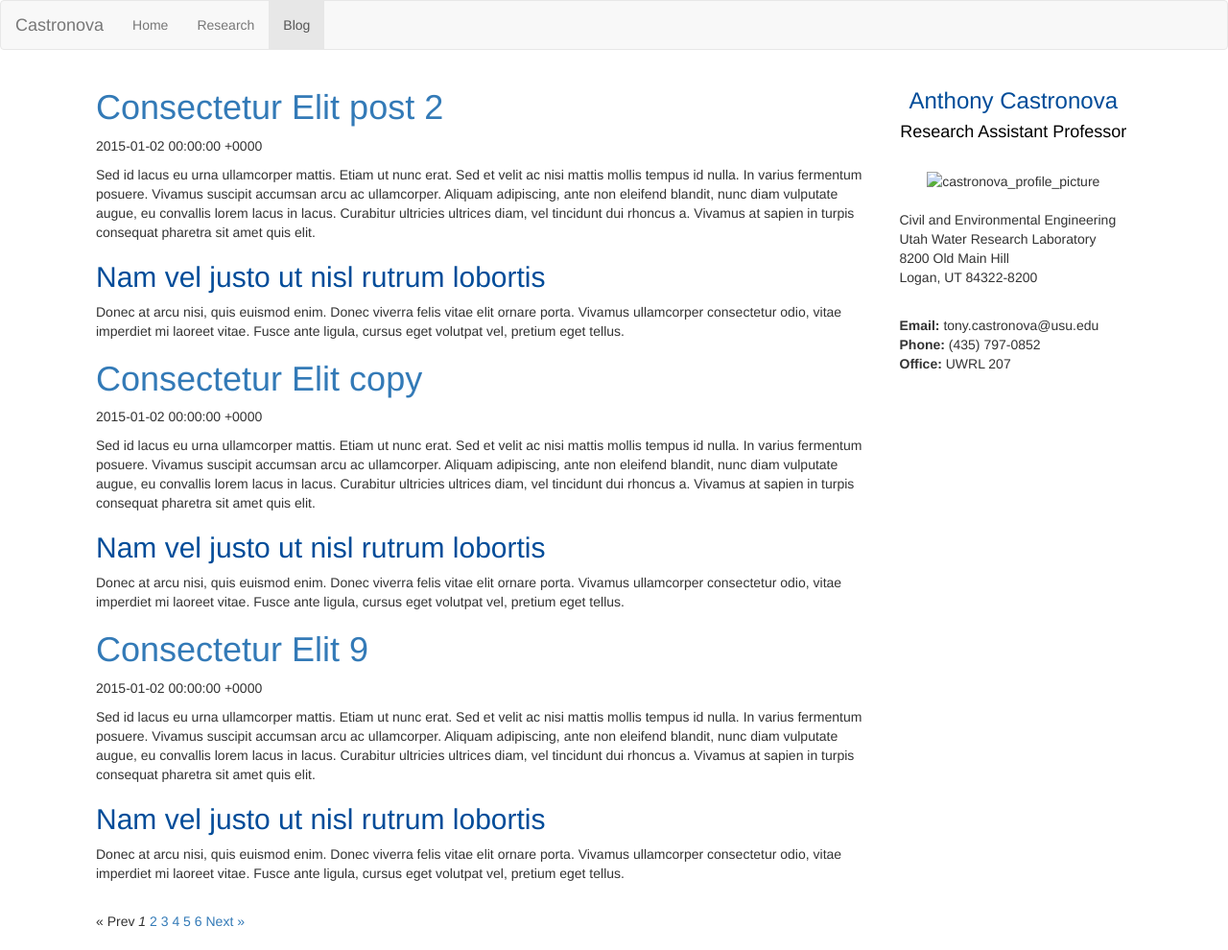
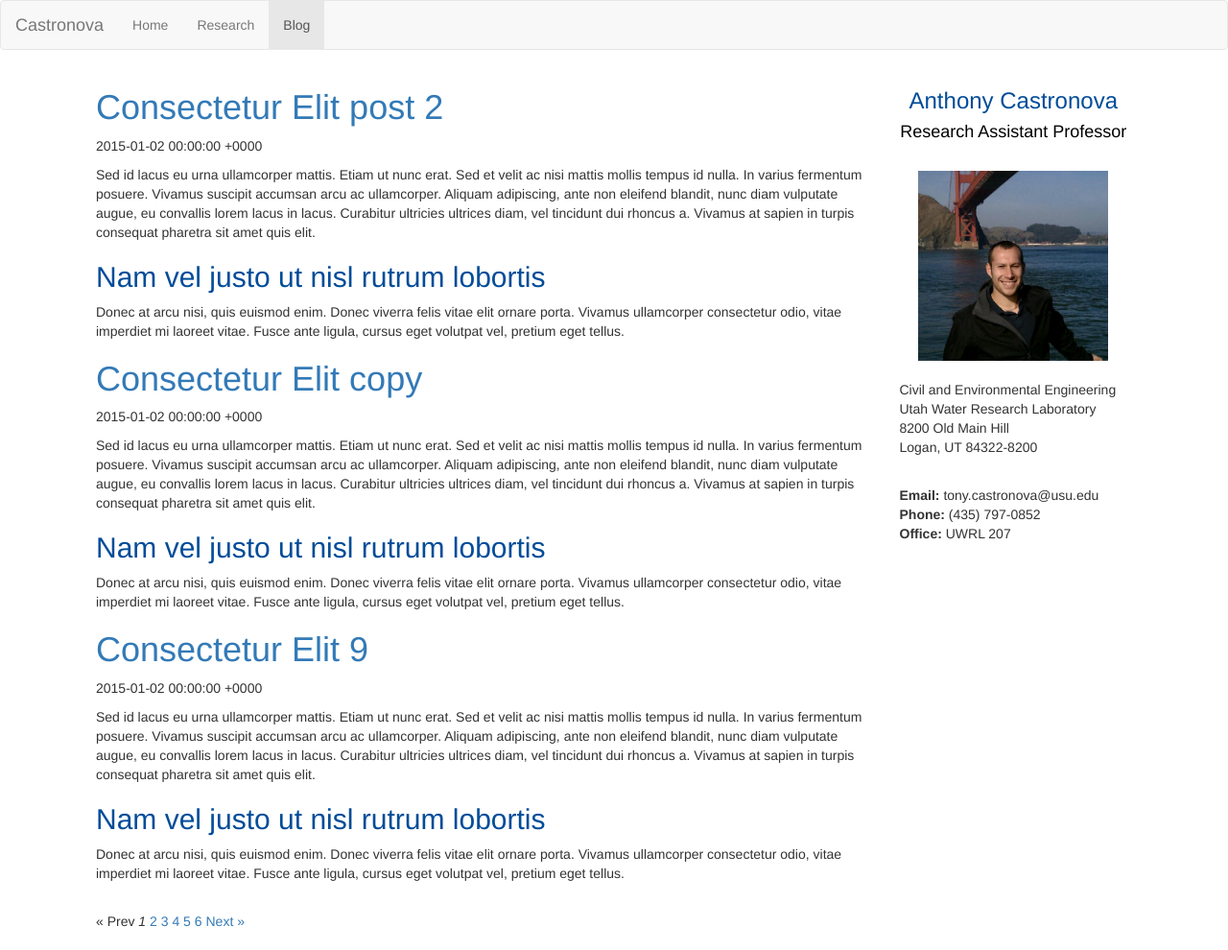
Before and after one commit to Castronova/jekyll-site, a Jekyll site: the page built from blog/index.html, in a window 1280 px wide. Shown: the whole page at 96% size. Built offline with Jekyll 4.4.1, drawn with Linux system fonts in a browser that asks for light colours; nearby versions of some CDN libraries; the list of posts is cut into pages by our own code.

Commit message:
testing image paths

```diff
--- a/_includes/info-sidebar.html
+++ b/_includes/info-sidebar.html
@@ -7,7 +7,7 @@
 <br>
 
 
-<img src="{{ site.baseurl }}img/tony_sanfran.jpg"
+<img src="{{ site.url }}img/tony_sanfran.jpg"
 	 alt="castronova_profile_picture"
 	 style="width:80%;height:80%;">
 </div>
```
